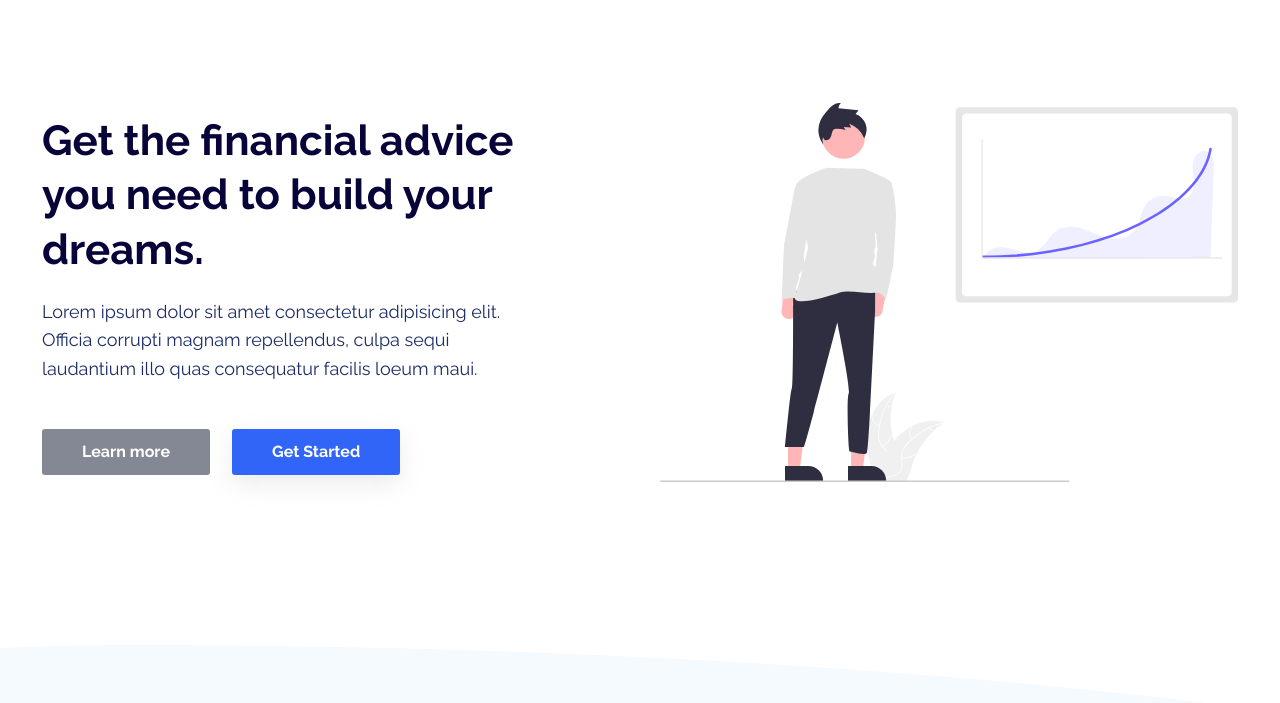
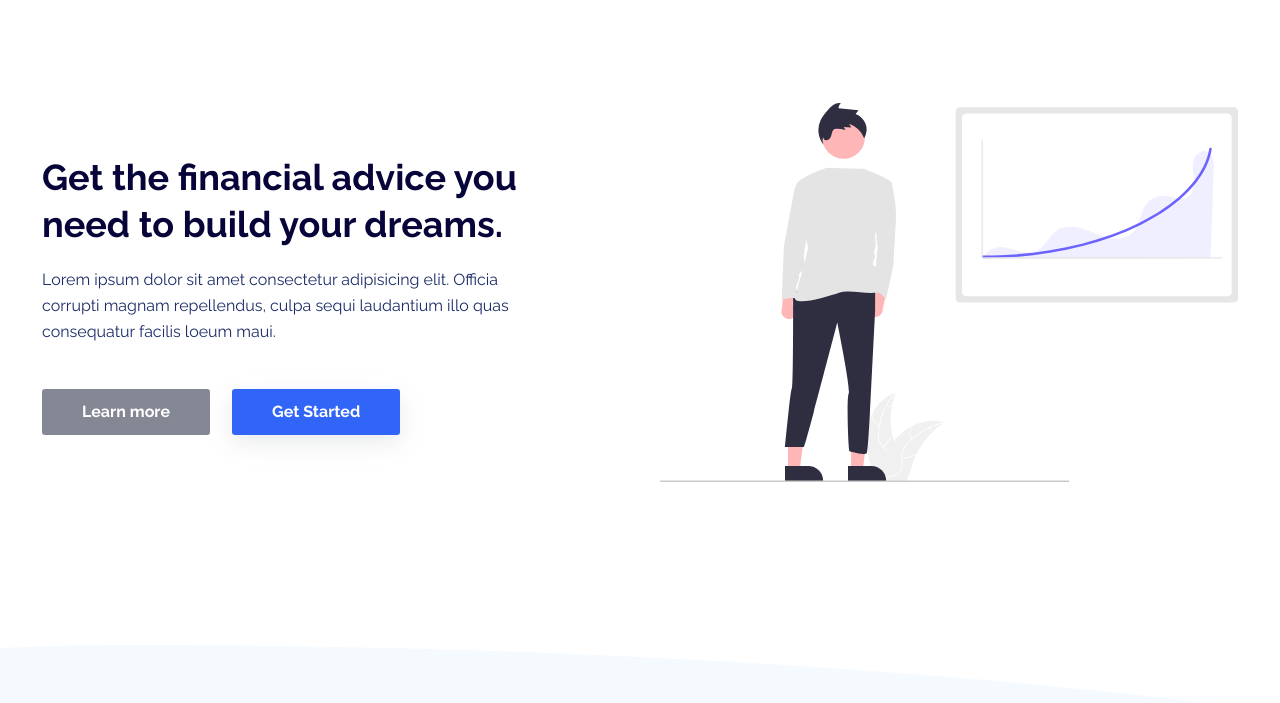
Before and after one commit to spirit-101/responsive-finance-website, a plain HTML site: page index.html in a window 1280 px wide. Shown: the part 97-800 px from the top of the page. Drawn offline with nearby package versions, Linux system fonts and the light colour scheme.

Commit message:
Updated general styling

```diff
--- a/sass/_general.scss
+++ b/sass/_general.scss
@@ -1,7 +1,7 @@
 // TYPOGRAPHY
 .heading {
   &__primary {
-    font-size: rem(42px);
+    font-size: rem(36px);
     line-height: 1.3;
     margin-bottom: rem(20px);
 
@@ -19,7 +19,7 @@
       line-height: 1.4;
     }
 
-    @include respond(phone0small) {
+    @include respond(phone-small) {
       font-size: rem(27px);
     }
   }
--- a/sass/_style.scss
+++ b/sass/_style.scss
@@ -110,7 +110,6 @@
     color: $dark-blue;
     padding-right: rem(30px);
     margin-bottom: rem(45px);
-    font-size: rem(18px);
 
     @include respond(tab-port) {
       font-size: rem(18px);
```
Also changed, not shown: css/main.css.
